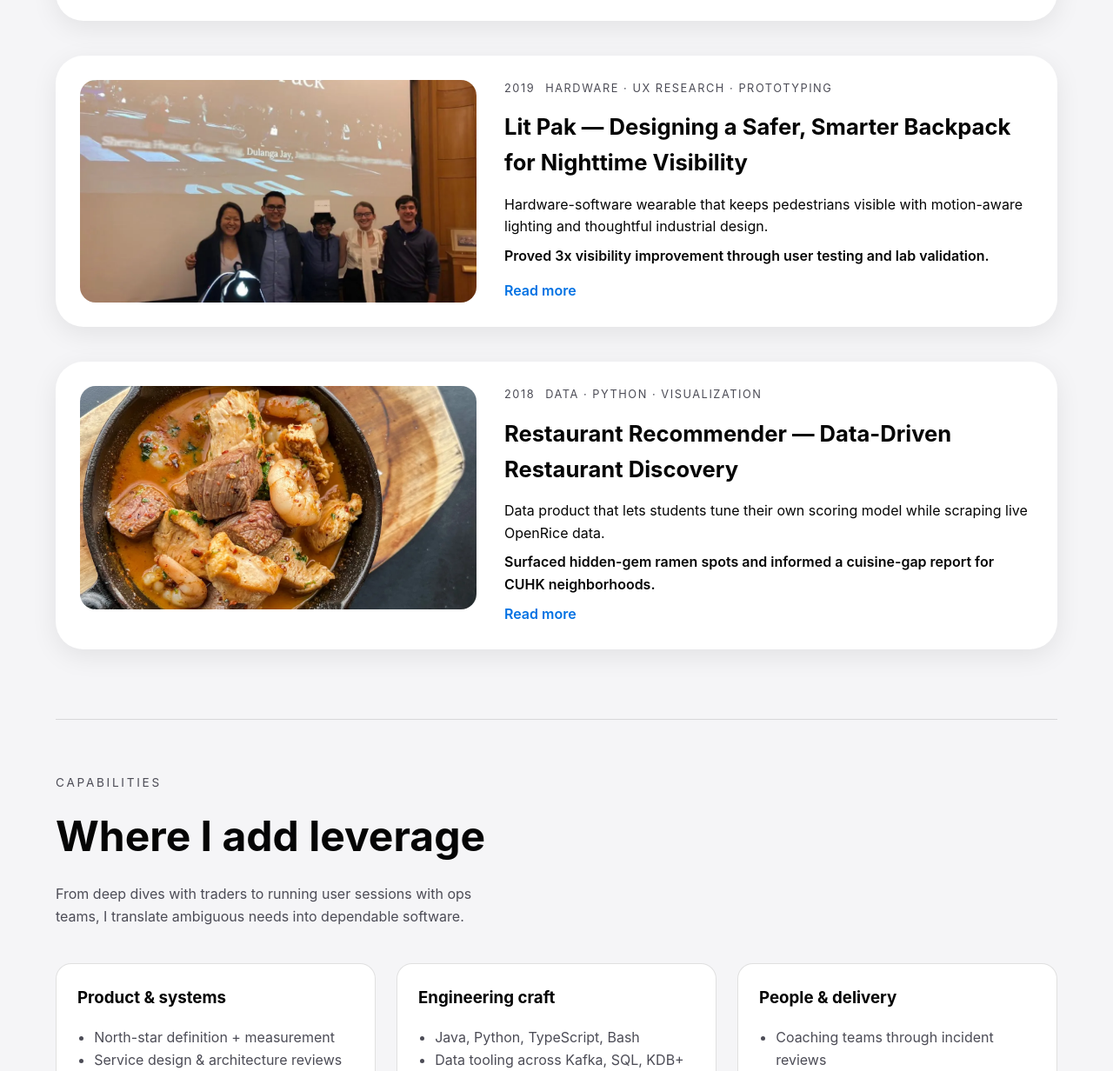
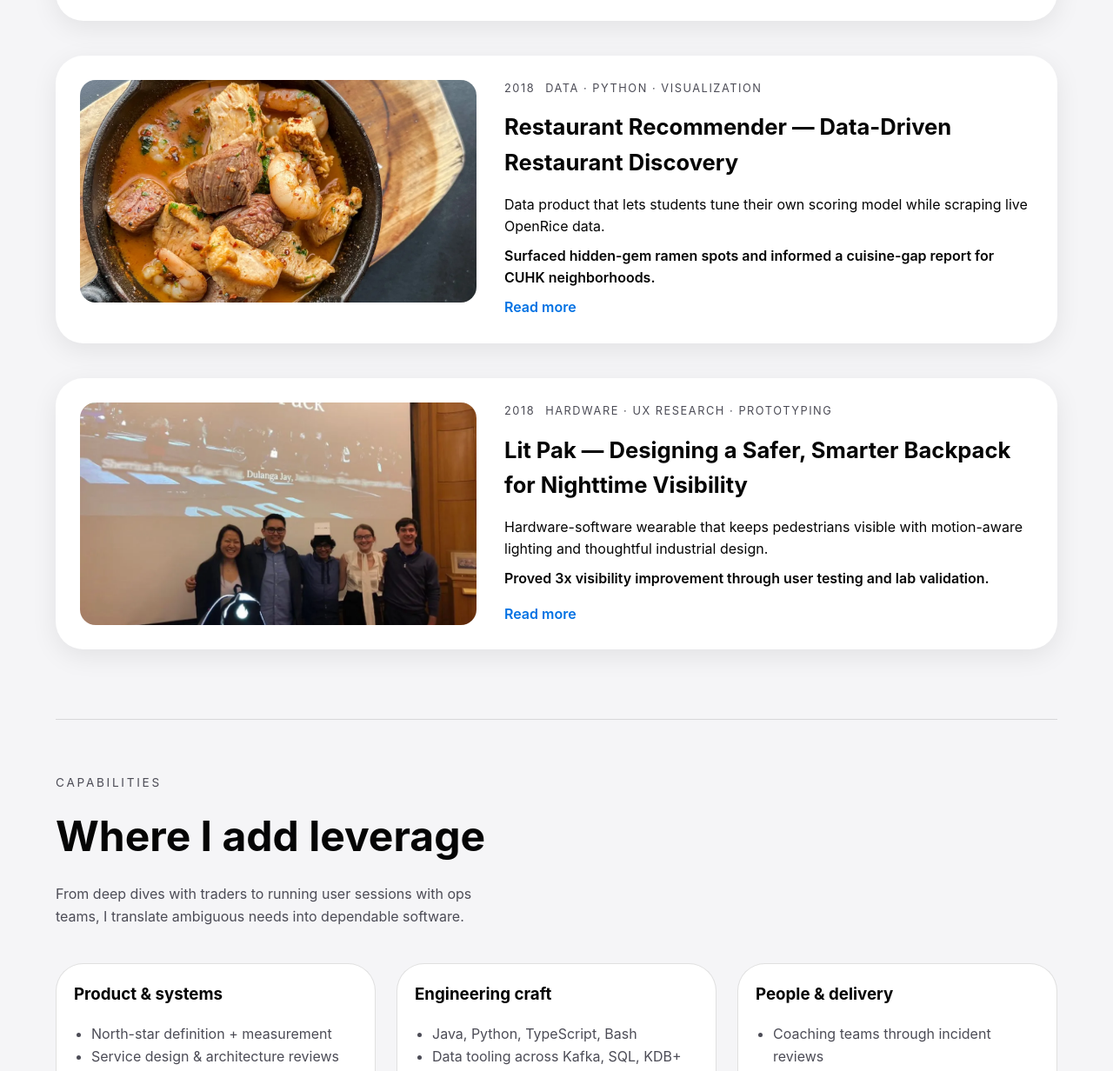
Before and after one commit to dulangaj/dulangaj.github.io, a Jekyll site: the page built from index.html, in a window 1280 px wide and 1400 px high, scrolled down 1780 px, cut to the strip 168-1400 px from the top of the window. Shown: the whole strip at 87% size. Built offline with Jekyll 4.4.1, drawn with Linux system fonts in a browser that asks for light colours; the list of posts is cut into pages by our own code.

Commit message:
Stylesheet cleanup

```diff
--- a/_posts/2018-12-01-wearable-safety-backpack.md
+++ b/_posts/2018-12-01-wearable-safety-backpack.md
@@ -3,7 +3,7 @@
 title: "Lit Pak — Designing a Safer, Smarter Backpack for Nighttime Visibility"
 author: "Dulanga Jayawardena"
 categories: [projects, blog]
-year: 2019
+year: 2018
 summary: "Hardware-software wearable that keeps pedestrians visible with motion-aware lighting and thoughtful industrial design."
 outcome: "Proved 3x visibility improvement through user testing and lab validation."
 tags: [Hardware, UX Research, Prototyping]
--- a/assets/css/main.scss
+++ b/assets/css/main.scss
@@ -204,26 +204,13 @@
   background: var(--surface-muted);
 }
 
-.hero {
-  margin-top: 4rem;
-  display: grid;
-  grid-template-columns: repeat(auto-fit, minmax(280px, 1fr));
-  gap: 3rem;
-  align-items: center;
-}
-
+.hero,
 .profile-hero {
   margin-top: 4rem;
   display: grid;
   grid-template-columns: repeat(auto-fit, minmax(280px, 1fr));
   gap: 3rem;
   align-items: center;
-}
-
-.profile-hero-media picture {
-  border-radius: var(--radius-lg);
-  overflow: hidden;
-  box-shadow: var(--shadow-soft);
 }
 
 .focus-tags {
@@ -264,7 +251,8 @@
   gap: 1rem;
 }
 
-.hero h1 {
+.hero h1,
+.catalog-header h1 {
   font-size: clamp(2.5rem, 6vw, 4.5rem);
   line-height: 1.1;
   margin: 0 0 1rem;
@@ -379,6 +367,8 @@
   background: var(--surface-muted);
   margin: 5rem calc(var(--shell-padding) * -1) 0;
   padding: 4rem var(--shell-padding);
+  max-width: none;
+  width: calc(100% + var(--shell-padding) * 2);
 }
 
 .contact-cta-content h2 {
@@ -401,7 +391,10 @@
   gap: 1rem;
 }
 
-.hero-media picture {
+.hero-media picture,
+.profile-hero-media picture,
+.post-hero-media picture {
+  display: block;
   border-radius: var(--radius-lg);
   overflow: hidden;
   box-shadow: var(--shadow-soft);
@@ -427,15 +420,33 @@
    Card System - Shared Styles
    =========================== */
 
-/* Card surfaces */
+/* Universal card surface */
+.card,
 .catalog-card article,
 .experience-card,
 .writing-card,
 .post-card,
-.tool-grid article {
+.tool-grid article,
+.principles-list li,
+.capabilities-grid article,
+.empty-state,
+.post-share {
   border-radius: var(--card-radius);
   border: 1px solid var(--stroke);
   background: var(--surface-elevated);
+}
+
+/* Card padding - applied to cards that need internal spacing */
+.card,
+.experience-card,
+.tool-grid article,
+.principles-list li,
+.capabilities-grid article,
+.writing-card,
+.empty-state,
+.post-share,
+.post-card {
+  padding: var(--card-padding);
 }
 
 /* Card bodies */
@@ -490,12 +501,47 @@
   font-size: 1.15rem;
 }
 
-.work-grid {
+/* ===========================
+   Grid System - Content Lists
+   =========================== */
+
+/* Base grid - shared list reset and grid layout */
+.content-grid,
+.work-grid,
+.catalog-grid,
+.principles-list,
+.experience-list,
+.tool-grid,
+.capabilities-grid,
+.writing-list,
+.related-posts {
   list-style: none;
   padding: 0;
   margin: 3rem 0 0;
   display: grid;
+  gap: 1.5rem;
+}
+
+/* Auto-fit column grids (responsive cards) */
+.catalog-grid,
+.principles-list,
+.tool-grid,
+.capabilities-grid {
+  grid-template-columns: repeat(auto-fit, minmax(220px, 1fr));
+}
+
+.catalog-grid {
+  grid-template-columns: repeat(auto-fit, minmax(280px, 1fr));
+}
+
+/* Specific overrides */
+.work-grid {
   gap: 2.5rem;
+}
+
+.related-posts {
+  margin-top: 1.5rem;
+  gap: 1rem;
 }
 
 .work-card article {
@@ -521,7 +567,8 @@
   border-radius: var(--radius-md);
 }
 
-.work-media img {
+.work-media img,
+.catalog-media img {
   width: 100%;
   height: 100%;
   object-fit: cover;
@@ -542,25 +589,10 @@
   margin-top: 4rem;
 }
 
-.catalog-header h1 {
-  font-size: clamp(2.5rem, 6vw, 4.5rem);
-  line-height: 1.1;
-  margin: 0 0 1rem;
-}
-
 .catalog-count {
   color: var(--text-muted);
   font-size: 0.95rem;
   margin: 0;
-}
-
-.catalog-grid {
-  list-style: none;
-  padding: 0;
-  margin: 3rem 0 0;
-  display: grid;
-  grid-template-columns: repeat(auto-fit, minmax(280px, 1fr));
-  gap: 1.5rem;
 }
 
 .catalog-card article {
@@ -576,64 +608,12 @@
   background: var(--surface-muted);
 }
 
-.catalog-media img {
-  width: 100%;
-  height: 100%;
-  object-fit: cover;
-}
-
-.principles-list {
-  list-style: none;
-  padding: 0;
-  margin: 3rem 0 0;
-  display: grid;
-  grid-template-columns: repeat(auto-fit, minmax(220px, 1fr));
-  gap: 1.5rem;
-}
-
-.principles-list li {
-  border-radius: var(--radius-md);
-  border: 1px solid var(--stroke);
-  background: var(--surface-elevated);
-  padding: 1.5rem;
-}
-
-.experience-list {
-  list-style: none;
-  padding: 0;
-  margin: 3rem 0 0;
-  display: grid;
-  gap: 1.5rem;
-}
-
-.experience-card {
-  padding: var(--card-padding);
-}
-
-.experience-meta {
-  /* Uses shared card-meta styles */
-}
-
-.experience-card ul {
+/* Card list styling */
+.experience-card ul,
+.tool-grid ul,
+.capabilities-grid ul {
   margin: 1rem 0 0;
   padding-left: 1.25rem;
-  color: var(--text-muted);
-}
-
-.tool-grid {
-  margin-top: 3rem;
-  display: grid;
-  grid-template-columns: repeat(auto-fit, minmax(220px, 1fr));
-  gap: 1.5rem;
-}
-
-.tool-grid article {
-  padding: var(--card-padding);
-}
-
-.tool-grid ul {
-  margin: 1rem 0 0;
-  padding-left: 1.2rem;
   color: var(--text-muted);
 }
 
@@ -646,25 +626,13 @@
   padding-top: 0.25rem;
 }
 
-.catalog-meta {
-  /* Uses shared card-meta styles */
-}
-
 .empty-state {
-  padding: 2rem;
-  border-radius: var(--radius-md);
-  background: var(--surface-elevated);
   color: var(--text-muted);
-  border: 1px solid var(--stroke);
 }
 
 .work-body h3 {
   margin: 0.4rem 0;
   font-size: 1.6rem;
-}
-
-.work-meta {
-  /* Uses shared card-meta styles */
 }
 
 .work-outcome {
@@ -682,40 +650,13 @@
 
 .capabilities-grid {
   margin-top: 2.5rem;
-  display: grid;
-  grid-template-columns: repeat(auto-fit, minmax(220px, 1fr));
-  gap: 1.5rem;
-}
-
-.capabilities-grid article {
-  padding: 1.5rem;
-  border-radius: var(--radius-md);
-  background: var(--surface-elevated);
-  border: 1px solid var(--stroke);
 }
 
 .capabilities-grid h3 {
   margin-top: 0;
 }
 
-.capabilities-grid ul {
-  padding-left: 1.2rem;
-  color: var(--text-muted);
-}
-
-.writing-list {
-  list-style: none;
-  padding: 0;
-  margin: 3rem 0 0;
-  display: grid;
-  gap: 1.5rem;
-}
-
 .writing-card {
-  border-radius: var(--radius-md);
-  border: 1px solid var(--stroke);
-  background: var(--surface-elevated);
-  padding: 1.5rem;
   position: relative;
   display: flex;
   flex-direction: column;
@@ -728,16 +669,7 @@
   gap: 0.75rem;
 }
 
-.writing-meta {
-  display: flex;
-  gap: 0.75rem;
-  color: var(--text-muted);
-  font-size: 0.9rem;
-  margin: 0 0 0.5rem;
-}
-
 .writing-card h3 {
-  margin-top: 0;
   font-size: 1.3rem;
 }
 
@@ -783,21 +715,8 @@
   margin: 0 auto 2rem;
 }
 
-.post-card {
-  border: 1px solid var(--stroke);
-  border-radius: var(--radius-md);
-  padding: 1.5rem;
-  background: var(--surface-elevated);
-}
-
 .post-card-meta {
-  display: flex;
-  gap: 0.75rem;
-  font-size: 0.85rem;
-  color: var(--text-muted);
-  text-transform: uppercase;
-  letter-spacing: 0.12em;
-  margin: 0 0 0.6rem;
+  margin-bottom: 0.6rem;
 }
 
 .post-hero {
@@ -832,19 +751,6 @@
 
 .post-hero-media {
   margin-top: 2rem;
-}
-
-.post-hero-media picture {
-  display: block;
-  border-radius: var(--radius-lg);
-  overflow: hidden;
-  box-shadow: var(--shadow-soft);
-}
-
-.post-hero-media img {
-  width: 100%;
-  height: auto;
-  display: block;
 }
 
 .prose {
@@ -933,10 +839,6 @@
 
 .post-share {
   margin-top: 2.5rem;
-  padding: 1.5rem;
-  border-radius: var(--radius-md);
-  background: var(--surface-elevated);
-  border: 1px solid var(--stroke);
 }
 
 .sharing-actions {
@@ -967,14 +869,6 @@
   margin-top: 3rem;
   border-top: 1px solid var(--stroke);
   padding-top: 2rem;
-}
-
-.related-posts {
-  list-style: none;
-  padding: 0;
-  margin: 1.5rem 0 0;
-  display: grid;
-  gap: 1rem;
 }
 
 .related-meta {
```
Also changed, not shown: _posts/2020-12-31-vbrands.md (+2 -2 lines).
